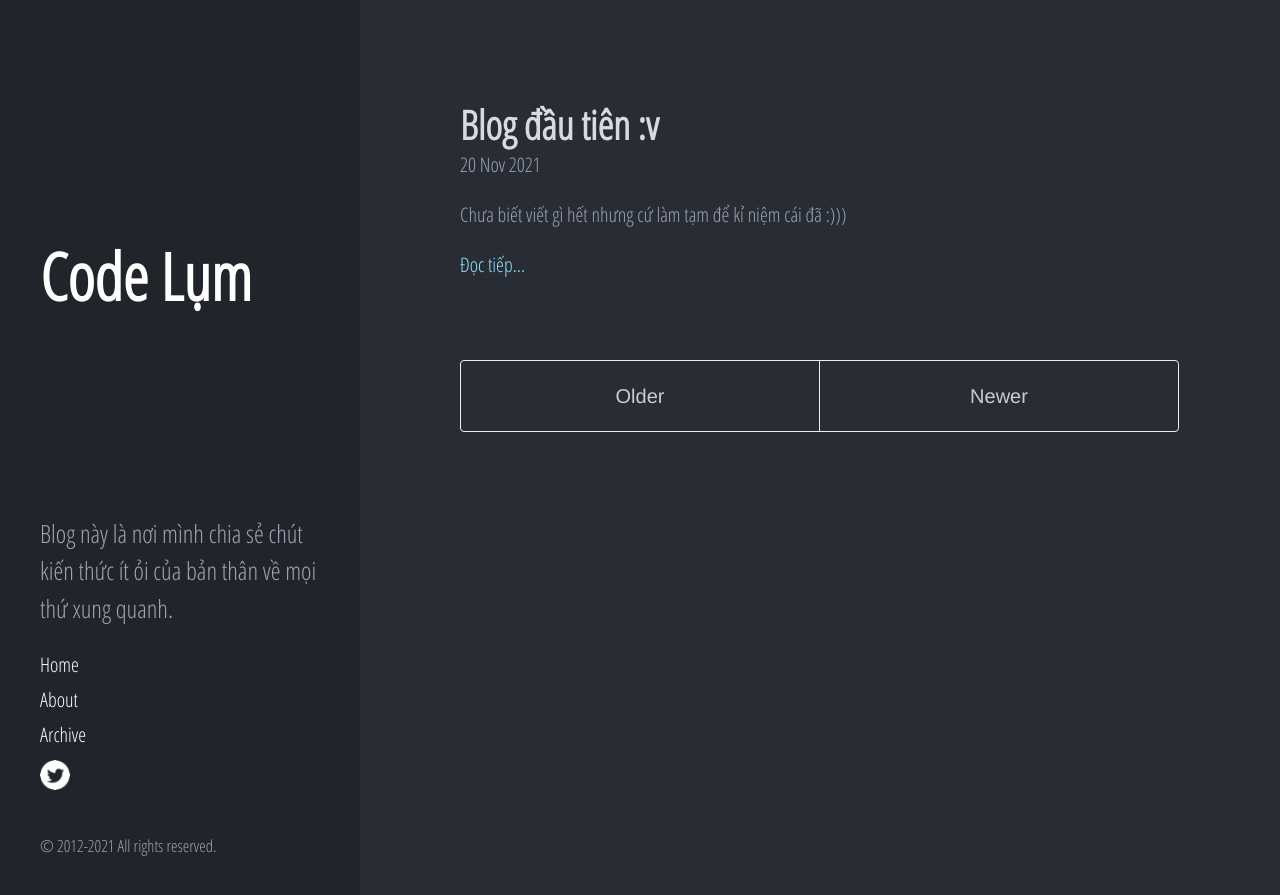
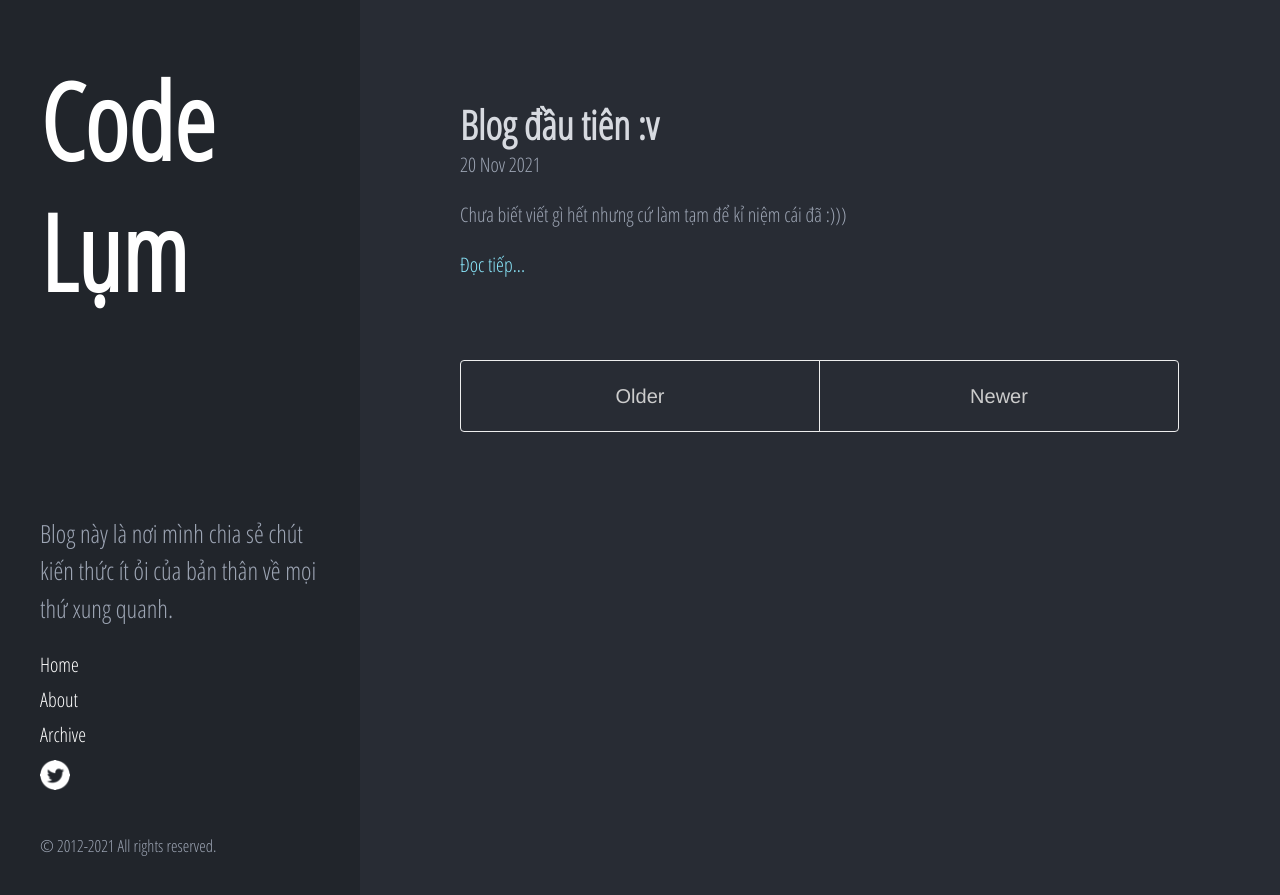
Before and after one commit to merlin7vv4/merlin7vv4.github.io, a Jekyll site: the page built from index.html, in a window 1280 px wide. Shown: the top 895 px of the page. Built offline with Jekyll 4.4.1, drawn with Linux system fonts in a browser that asks for light colours; the list of posts is cut into pages by our own code.

Commit message:
Update hyde_custom.css

```diff
--- a/public/css/hyde_custom.css
+++ b/public/css/hyde_custom.css
@@ -80,7 +80,7 @@ html {
   color: #fff;
   margin-top: 0;
   font-family: 'Open Sans Condensed', sans-serif;
-  font-size: 3.25rem;
+  font-size: 5.25rem;
 }
 
 /* Sidebar nav */
```
